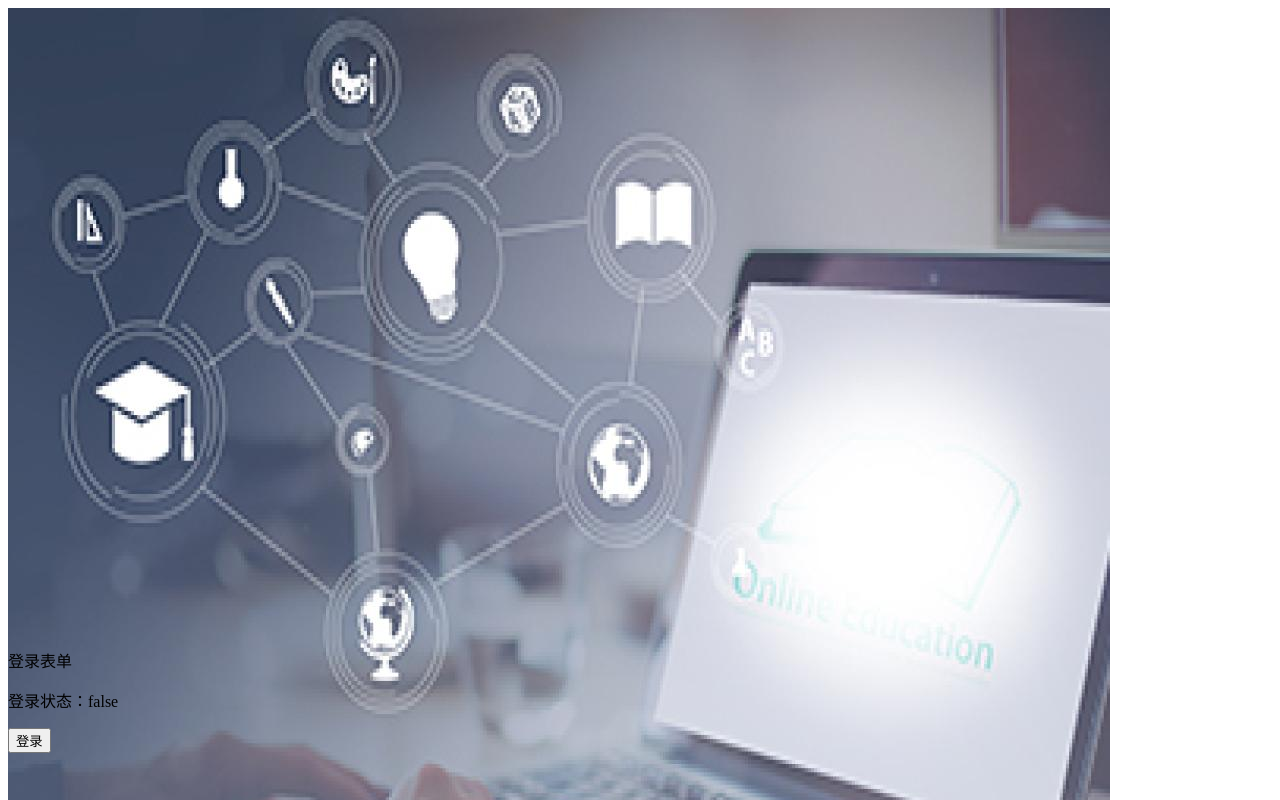
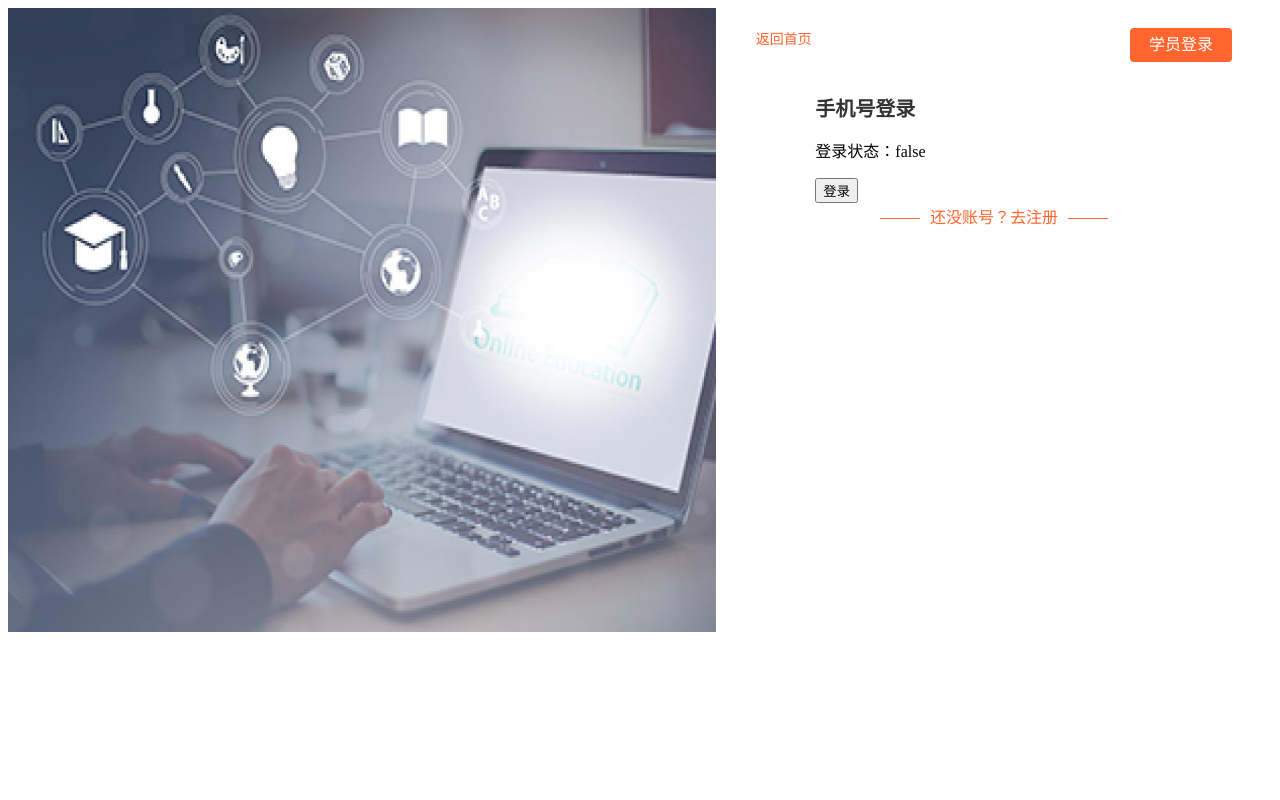
Before and after one commit to Leonhard-Euler-ai/audio_editing_tool, a Vue app: page /login in a window 1280 px wide. Shown: the top 800 px of the page. Built offline with nearby package versions, Linux system fonts and the light colour scheme.

Commit message:
进一步抽取了登陆界面的元素，同时增加了ViewLeft，独立表单的内容

```diff
--- /dev/null
+++ b/src/views/login/LoginForm.vue
@@ -0,0 +1,42 @@
+<template>
+  <div>
+    <p>登录状态：{{loginStatus}}</p>
+    <button @click="login">登录</button>
+  </div>
+
+</template>
+
+<script>
+  import {mapGetters} from 'vuex'
+
+  export default {
+    name: "LoginForm",
+    computed: {
+      ...mapGetters(['loginStatus'])
+    },
+    methods: {
+      // 登录按钮点击事件
+      // commitLogin() {
+      //   向服务器发送登录请求
+      //   requestLogin(username, password).then(res => {
+      //     ------------------
+      //   })
+      // }
+      // 直接登录成功,'123'为测试用的sessionId
+      login() {
+        window.sessionStorage.setItem('authorization', '123')
+        this.$store.dispatch('loginSucceed', '123').then(res => {
+          this.$message.success({
+            message: res,
+            offset: 200
+          })
+        })
+        this.$router.push('/main')
+      }
+    }
+  }
+</script>
+
+<style scoped>
+
+</style>
--- a/src/views/login/LoginView.vue
+++ b/src/views/login/LoginView.vue
@@ -4,50 +4,39 @@
       <img src="~assets/img/login/login_bg.jpg" alt="">
     </div>
     <div class="login_right_wrapper">
-      <div>
-        <p>登录表单</p>
-        <p>登录状态：{{loginStatus}}</p>
-        <button @click="login">登录</button>
-      </div>
+      <LoginViewLeft/>
     </div>
   </div>
 </template>
 
 <script>
-import {mapGetters} from 'vuex'
 
-export default {
-  name: "LoginView",
-  computed:{
-    ...mapGetters(['loginStatus'])
-  },
-  methods:{
-    // 登录按钮点击事件
-    // commitLogin() {
-    //   向服务器发送登录请求
-    //   requestLogin(username, password).then(res => {
-    //     ------------------
-    //   })
-    // }
-    // 直接登录成功,'123'为测试用的sessionId
-    login(){
-      window.sessionStorage.setItem('authorization', '123')
-      this.$store.dispatch('loginSucceed','123').then(res=>{
-        this.$message.success({
-          message:res,
-          offset:200
-        })
-      })
-      this.$router.push('/main')
-    },
+  import LoginViewLeft from "./LoginViewLeft";
 
+  export default {
+    name: "LoginView",
+    components: {
+      LoginViewLeft
+    }
   }
-}
 </script>
 
 <style scoped>
-.login_left_wrapper{
-  height: 624px;
-  width: 56%;
-}
+  .login_left_wrapper {
+    float: left;
+    height: 624px;
+    width: 56%;
+  }
+
+  .login_left_wrapper img {
+    width: 100%;
+    height: 100%;
+  }
+
+  .login_right_wrapper {
+    float: left;
+    width: 44%;
+    height: 100%;
+  }
+
 </style>
--- /dev/null
+++ b/src/views/login/LoginViewLeft.vue
@@ -0,0 +1,115 @@
+<template>
+  <div class="LoginViewLeft">
+    <div>
+      <a href="https://www.ommdata.com/" title="返回首页" class="TopButton-left">返回首页</a>
+      <a href="https://www.ommdata.com/front/login" title="学员登录" class="TopButton-right">学员登录</a>
+    </div>
+    <div class="LoginFromBox">
+      <a href="#" title="手机号登录" class="fromTitle">手机号登录</a>
+      <LoginForm/>
+      <div class="fromBottom">
+        <a href="#" title="去注册"
+           class="f-fM tac fSize16 login-options-2019-zc">
+          <span class="register-line register-line-l"></span>
+          <span class="register-line register-line-r"></span>
+          还没账号？去注册
+        </a>
+      </div>
+    </div>
+
+  </div>
+</template>
+
+<script>
+  import LoginForm from "./LoginForm";
+
+  export default {
+    name: "LoginViewLeft",
+    components: {
+      LoginForm
+    }
+  }
+</script>
+
+<style scoped>
+  .LoginViewLeft {
+    padding: 20px 40px 20px;
+  }
+
+  /*以下三个样式是全局都用得到的，但是我不知道写哪，暂时写在这里了*/
+  a {
+    color: #ff662f;
+    text-decoration: none
+  }
+
+  a:active {
+    outline: 0;
+    blr: expression(this.onFocus=this.blur());
+  }
+
+  a:hover {
+    text-decoration: underline;
+  }
+
+  .TopButton-left {
+    font-size: 14px;
+
+  }
+
+  .TopButton-right {
+    display: block;
+    float: right;
+    background-color: #ff662f;
+    border: 1px solid transparent;
+    border-radius: 4px;
+    width: 100px;
+    height: 32px;
+    line-height: 32px;
+    text-align: center;
+    color: #fff;
+  }
+
+  .TopButton-right:hover {
+    text-decoration: none;
+    opacity: 0.85;
+  }
+
+  .LoginFromBox {
+    width: 75%;
+    margin: 45px auto 0;
+  }
+
+  .fromTitle {
+    font-size: 20px;
+    font-weight: bold;
+    color: #333;
+  }
+
+  .fromBottom {
+    text-align: center;
+  }
+
+  .fromBottom a {
+    text-align: center;
+    font-size: 16px;
+    display: inline-block;
+    position: relative;
+    line-height: 30px;
+  }
+
+  .register-line {
+    background: #ff662f;
+    position: absolute;
+    width: 40px;
+    height: 1px;
+    top: 15px;
+  }
+
+  .register-line-l {
+    left: -50px;
+  }
+
+  .register-line-r {
+    right: -50px;
+  }
+</style>
```
